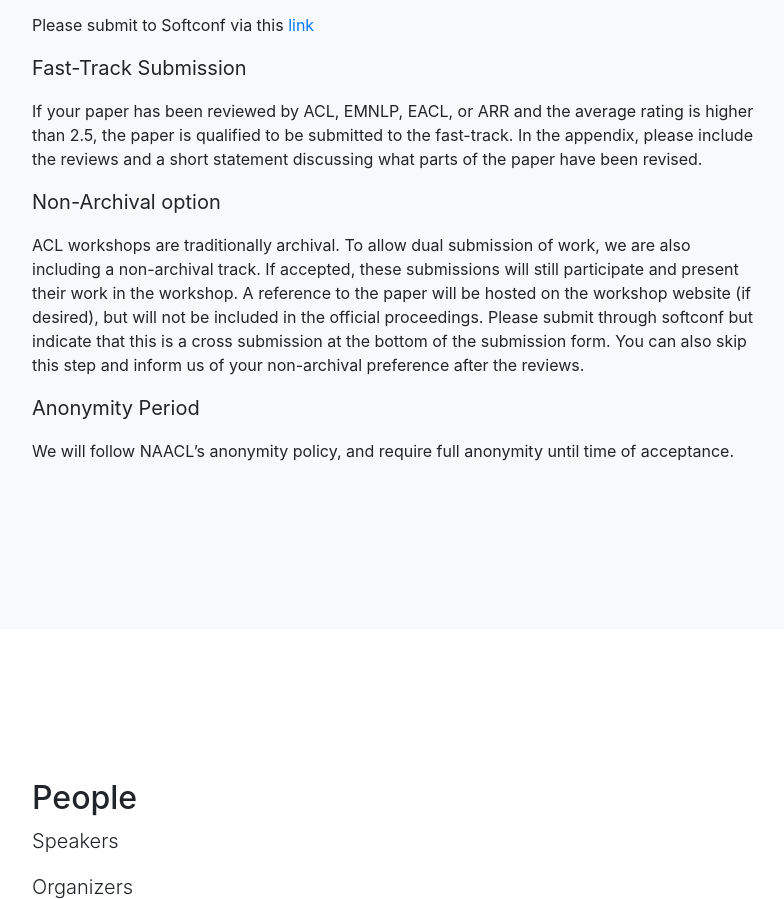
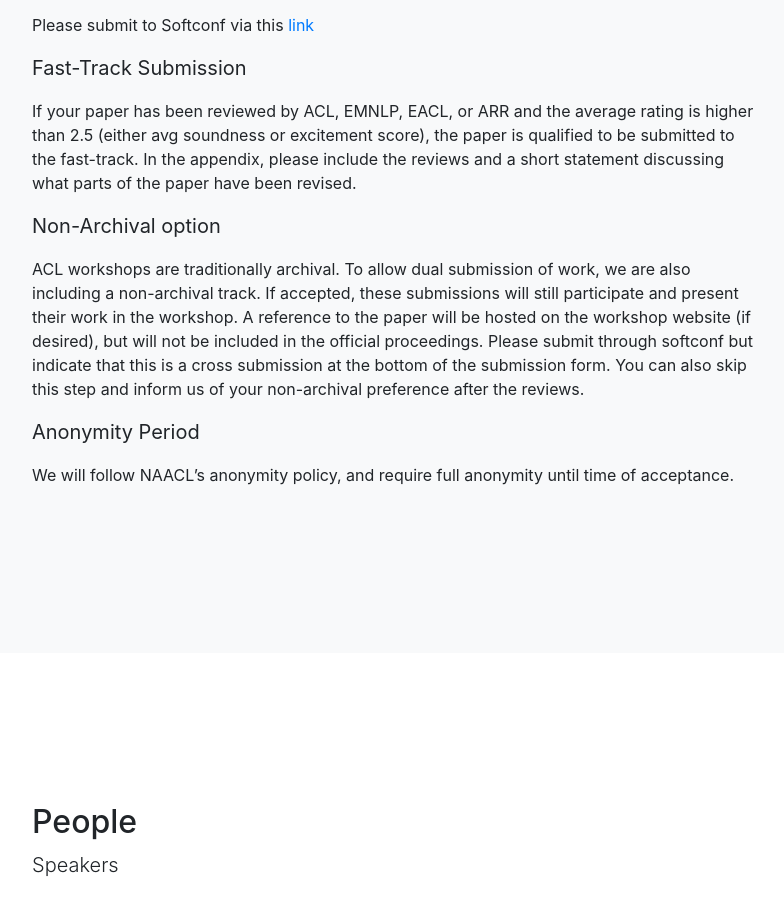
Before and after one commit to trustnlpworkshop/trustnlpworkshop.github.io, a website with bundled scripts: page index.html in a window 1280 px wide. Shown: the part 2861-3760 px from the top of the page, without its empty margins (243-1027 px from the left). Built offline with nearby package versions, Linux system fonts and the light colour scheme; files whose address does not match are found by name.

Commit message:
Update index.html

```diff
--- a/index.html
+++ b/index.html
@@ -248,7 +248,7 @@ Template files can be found here: https://aclrollingreview.org/cfp#long-papers.<
             <p> Please submit to Softconf via this <a href="https://softconf.com/acl2023/trustnlp2023/">link</a></p>
 
 	  <p class="lead"><b>Fast-Track Submission</b></p>
-          <p> If your paper has been reviewed by ACL, EMNLP, EACL, or ARR and the average rating is higher than 2.5, the paper is qualified to be submitted to the fast-track.
+          <p> If your paper has been reviewed by ACL, EMNLP, EACL, or ARR and the average rating is higher than 2.5 (either avg soundness or excitement score), the paper is qualified to be submitted to the fast-track.
 	      In the appendix, please include the reviews and a short statement discussing what parts of the paper have been revised.
 
           <p class="lead"><b>Non-Archival option</b></p>
```
